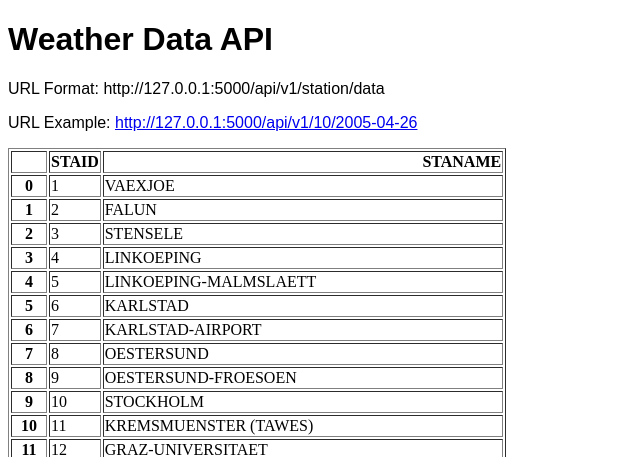
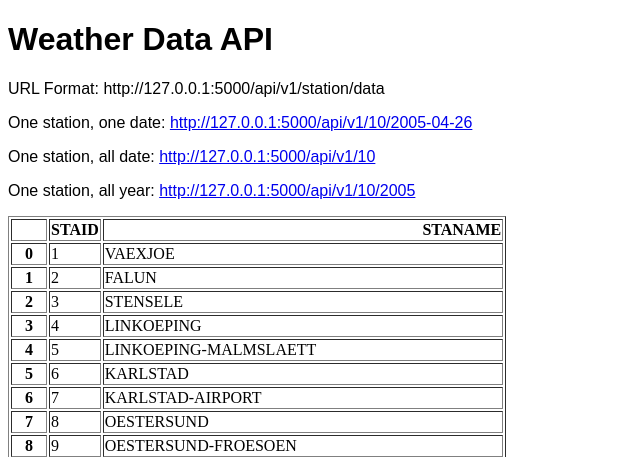
Before and after one commit to navronaman/weather_api, a Flask app: page / in a window 1280 px wide. Shown: the top 457 px of the page, without its empty margins (0-640 px from the left). Run offline with Flask 2, Linux system fonts and the light colour scheme.

Commit message:
Add some more URL endpoints

```diff
--- a/main.py
+++ b/main.py
@@ -13,17 +13,49 @@ def home():
 
 @app.route("/api/v1/<station>/<date>")
 def page(station, date):
-    if int(station) <= 100:
+    if int(station) <= 100000:
         station = str(station).zfill(6)
-        df = pd.read_csv(f"data_small/TG_STAID{station}.txt", skiprows=20, parse_dates=["    DATE"])
-        print(df)
-        temp = df.loc[df["    DATE"] == date]["   TG"].squeeze() / 10
-        print(temp)
-        return {"station": station,
-                "date": date,
-                "temperature": temp}
-    elif int(station) >= 100:
+        df = pd.read_csv(f"data/TG_STAID{station}.txt", skiprows=20, parse_dates=["    DATE"])
+
+        if len(date) == 10:
+            temp = df.loc[df["    DATE"] == date]["   TG"].squeeze() / 10
+            return {"station": station, "date": date, "temperature": temp}
+
+        elif len(date) == 4:
+            df["    DATE"] = df["    DATE"].astype(str)
+            result = df[df["    DATE"].str.startswith(str(date))]
+            print(result)
+
+            return result.to_dict(orient="index")
+
+    elif int(station) >= 100000:
         temperature = 23
+        return {"message": "Error!"}
+    else:
+        return {"message": "Main andar se toot chuka hoon"}
+
+
+@app.route("/api/v1/<station>")
+def all_data(station):
+    if int(station) <= 100000:
+        station = str(station).zfill(6)
+        df = pd.read_csv(f"data/TG_STAID{station}.txt", skiprows=20)
+        result = df.to_dict(orient="index")
+        return result
+    elif int(station) >= 100000:
+        return {"message": "Error!"}
+    else:
+        return {"message": "Main andar se toot chuka hoon"}
+
+
+@app.route("/api/v1/<station>/<year>")
+def year_data(station, year):
+    if int(station) <= 100000:
+        station = str(station).zfill(6)
+        df = pd.read_csv(f"data/TG_STAID{station}.txt", skiprows=20)
+        result = df.to_dict(orient="index")
+        return result
+    elif int(station) >= 100000:
         return {"message": "Error!"}
     else:
         return {"message": "Main andar se toot chuka hoon"}
--- a/templates/home.html
+++ b/templates/home.html
@@ -7,8 +7,10 @@
 <body>
     <h1 style="font-family: Arial">Weather Data API</h1>
     <p style="font-family: Arial"> URL Format: http://127.0.0.1:5000/api/v1/station/data</p>
-    <p style="font-family: Arial"> URL Example: <a href="http://127.0.0.1:5000/api/v1/10/2005-04-26"> http://127.0.0.1:5000/api/v1/10/2005-04-26 </a></p>
-    <p>{{data|safe}}</p>
+    <p style="font-family: Arial"> One station, one date: <a href="http://127.0.0.1:5000/api/v1/10/2005-04-26"> http://127.0.0.1:5000/api/v1/10/2005-04-26 </a></p>
+    <p style="font-family: Arial"> One station, all date: <a href="http://127.0.0.1:5000/api/v1/10"> http://127.0.0.1:5000/api/v1/10 </a></p>
+    <p style="font-family: Arial"> One station, all year: <a href="http://127.0.0.1:5000/api/v1/10/2005"> http://127.0.0.1:5000/api/v1/10/2005 </a></p>
+    <p style="font-family: Arial">{{data|safe}}</p>
 
 </body>
 </html>
```
